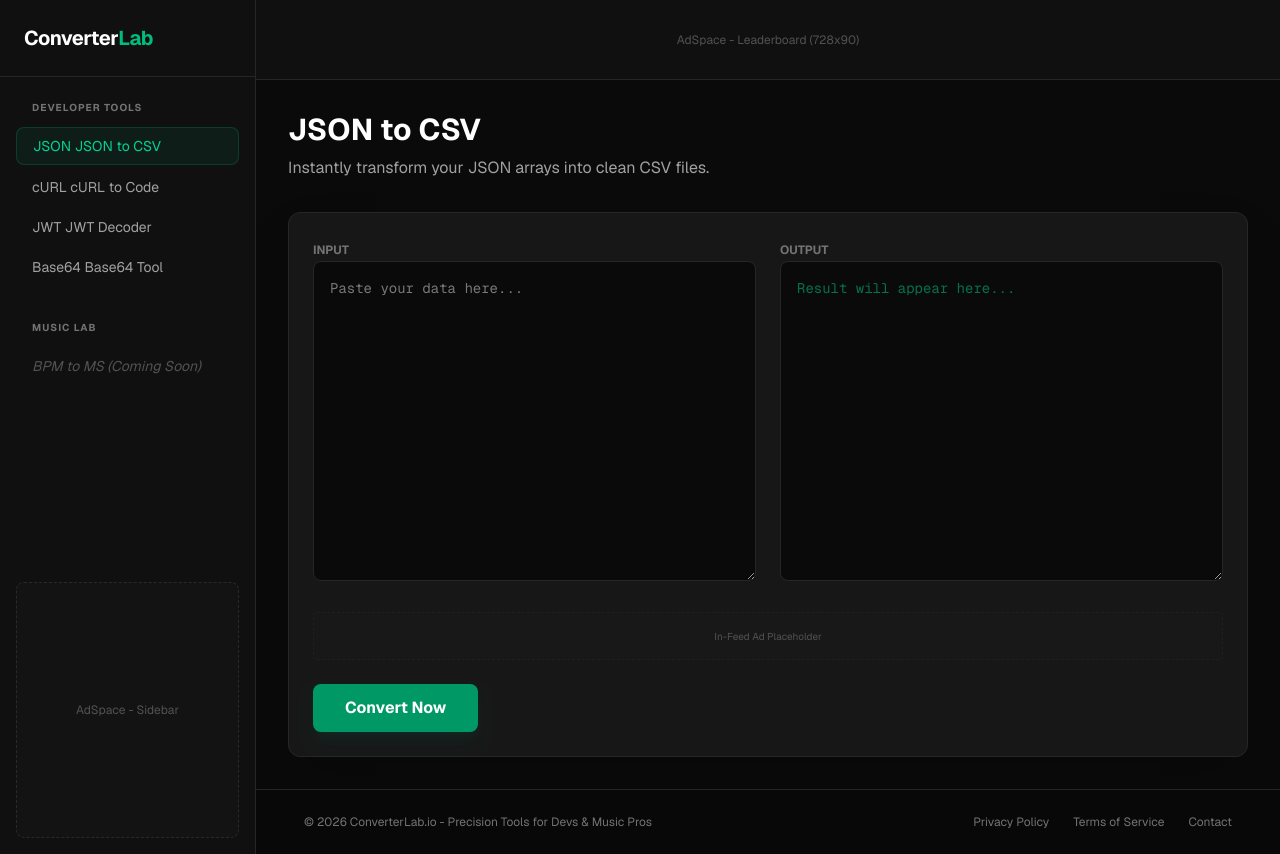
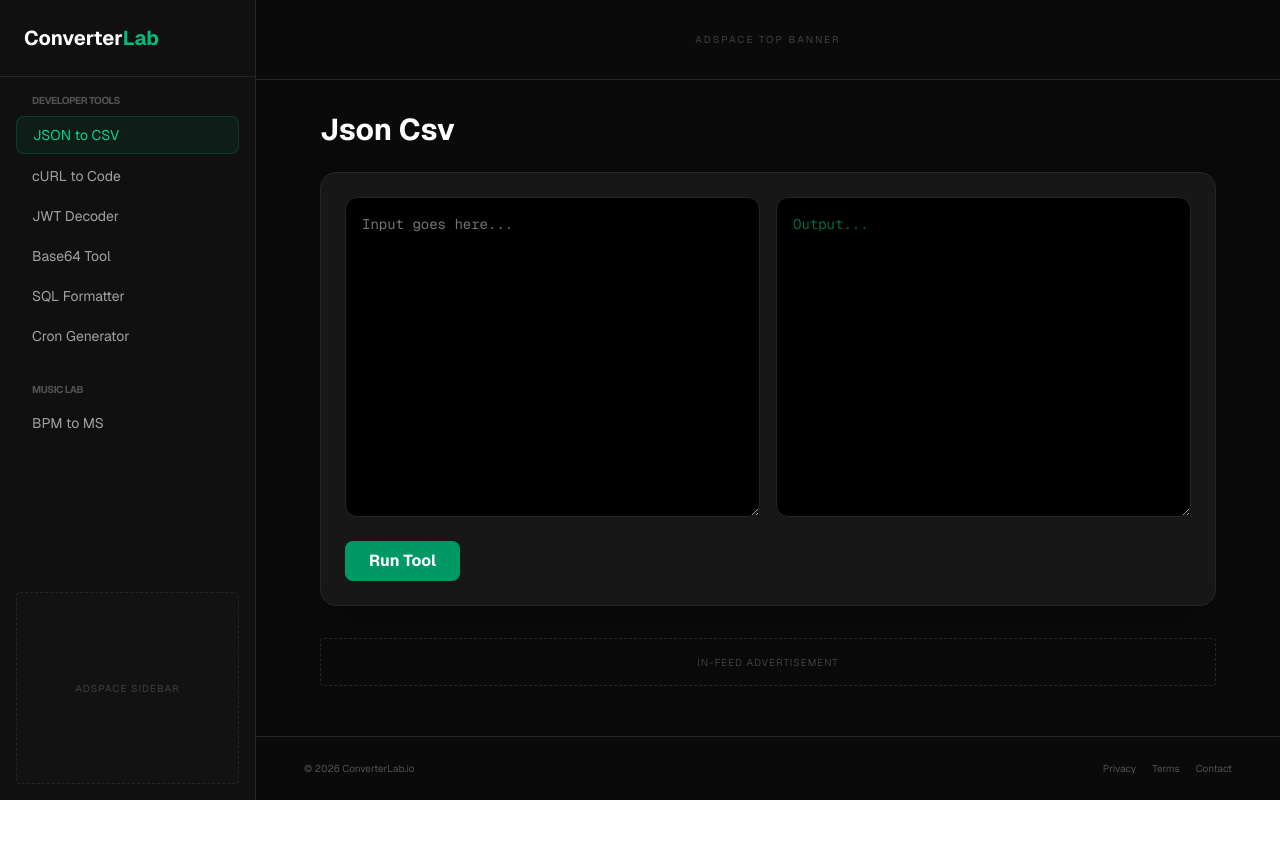
Before and after one commit to Jamminsvinyl/converterlab, a Next.js app: page / in a window 1280 px wide. After the commit the page ends 800 px from the top, so only its background shows below. Built offline with nearby package versions, Linux system fonts and the light colour scheme.

Commit message:
8-tool platform launch, music lab active

```diff
--- a/src/app/page.js
+++ b/src/app/page.js
@@ -7,14 +7,14 @@ export default function Home() {
   const [input, setInput] = useState("");
   const [output, setOutput] = useState("");
   const [error, setError] = useState("");
+  const [bpm, setBpm] = useState(120);
 
   const handleConvert = (actionType = "default") => {
     setError("");
     setOutput("");
-    if (!input.trim()) return;
+    try {
+      if (!input.trim() && activeTab !== "bpm-ms") return;
 
-    try {
-      // 1. JSON to CSV
       if (activeTab === "json-csv") {
         let data = JSON.parse(input);
         if (!Array.isArray(data)) data = [data];
@@ -22,161 +22,114 @@ export default function Home() {
         const rows = [headers.join(","), ...data.map(row => headers.map(h => `"${String(row[h] || '').replace(/"/g, '""')}"`).join(","))];
         setOutput(rows.join("\n"));
       }
-
-      // 2. cURL to Code
       else if (activeTab === "curl-code") {
         const urlMatch = input.match(/curl\s+["']?([^"'\s]+)["']?/);
-        if (!urlMatch) throw new Error("Invalid cURL command. Make sure it starts with 'curl'.");
-
-        const methodMatch = input.match(/-X\s+(\w+)/) || input.match(/--request\s+(\w+)/);
-        const method = methodMatch ? methodMatch[1] : (input.includes("--data") ? "POST" : "GET");
-
-        const jsCode = `fetch("${urlMatch[1]}", {
-  method: "${method}",
-  headers: {
-    "Content-Type": "application/json"
-  }
-}).then(res => res.json())
-  .then(data => console.log(data));`;
-
-        setOutput(jsCode);
+        if (!urlMatch) throw new Error("Invalid cURL. Start with 'curl'");
+        setOutput(`fetch("${urlMatch[1]}").then(r => r.json()).then(console.log);`);
       }
-
-      // 3. JWT Decoder
       else if (activeTab === "jwt-decoder") {
         const parts = input.split('.');
-        if (parts.length !== 3) throw new Error("Invalid JWT format. A valid JWT has 3 parts separated by dots.");
-
-        const decodeBase64Url = (str) => {
-          str = str.replace(/-/g, '+').replace(/_/g, '/');
-          return decodeURIComponent(atob(str).split('').map(c => '%' + ('00' + c.charCodeAt(0).toString(16)).slice(-2)).join(''));
-        };
-
-        const header = JSON.parse(decodeBase64Url(parts[0]));
-        const payload = JSON.parse(decodeBase64Url(parts[1]));
-
-        setOutput(JSON.stringify({ header, payload }, null, 2));
+        if (parts.length !== 3) throw new Error("Invalid JWT.");
+        const payload = JSON.parse(atob(parts[1].replace(/-/g, '+').replace(/_/g, '/')));
+        setOutput(JSON.stringify(payload, null, 2));
       }
-
-      // 4. Base64 Encode / Decode
       else if (activeTab === "base64") {
-        if (actionType === "encode") {
-          setOutput(btoa(unescape(encodeURIComponent(input))));
-        } else if (actionType === "decode") {
-          setOutput(decodeURIComponent(escape(atob(input))));
-        }
+        setOutput(actionType === "encode" ? btoa(input) : atob(input));
       }
-    } catch (e) {
-      setError(e.message || "An error occurred. Please check your input format.");
-    }
+      else if (activeTab === "sql-format") {
+        const keywords = ["SELECT", "FROM", "WHERE", "INSERT", "UPDATE", "DELETE", "JOIN", "LEFT JOIN", "GROUP BY", "ORDER BY"];
+        let formatted = input.replace(/\s+/g, " ");
+        keywords.forEach(key => formatted = formatted.replace(new RegExp(` ${key} `, "gi"), `\n${key} `));
+        setOutput(formatted.trim());
+      }
+      else if (activeTab === "cron-gen") {
+        setOutput("0 0 * * * (Example: Every day at midnight)");
+      }
+    } catch (e) { setError("Format error. Please check your input."); }
   };
 
-  // Dinamik Başlık ve Açıklamalar
-  const tabInfo = {
-    "json-csv": { title: "JSON to CSV", desc: "Instantly transform your JSON arrays into clean CSV files." },
-    "curl-code": { title: "cURL to JavaScript", desc: "Convert cURL commands to Fetch API instantly." },
-    "jwt-decoder": { title: "JWT Decoder", desc: "Decode JSON Web Tokens (JWT) securely in your browser." },
-    "base64": { title: "Base64 Encoder / Decoder", desc: "Encode text to Base64 or decode Base64 strings back to text." }
+  // Music Lab Calculation
+  const calculateBpm = (val) => {
+    setBpm(val);
+    const ms = (60000 / val).toFixed(2);
+    setOutput(`1/4 Note (Quarter): ${ms} ms\n1/8 Note (Eighth): ${(ms/2).toFixed(2)} ms\n1/16 Note (Sixteenth): ${(ms/4).toFixed(2)} ms`);
+  };
+
+  const tabs = {
+    "dev": [
+      { id: "json-csv", name: "JSON to CSV" },
+      { id: "curl-code", name: "cURL to Code" },
+      { id: "jwt-decoder", name: "JWT Decoder" },
+      { id: "base64", name: "Base64 Tool" },
+      { id: "sql-format", name: "SQL Formatter" },
+      { id: "cron-gen", name: "Cron Generator" }
+    ],
+    "music": [
+      { id: "bpm-ms", name: "BPM to MS" }
+    ]
   };
 
   return (
     <div className="flex min-h-screen bg-neutral-950 text-neutral-200 font-sans">
-
-      {/* SIDEBAR */}
       <aside className="w-64 border-r border-neutral-800 bg-neutral-900/50 hidden md:flex flex-col">
         <div className="p-6 border-b border-neutral-800">
-          <h1 className="text-xl font-bold text-white tracking-tight">Converter<span className="text-emerald-500">Lab</span></h1>
+          <h1 className="text-xl font-bold text-white">Converter<span className="text-emerald-500">Lab</span></h1>
         </div>
-        <nav className="flex-1 p-4 space-y-1 text-sm overflow-y-auto">
-
-          <div className="text-[10px] font-bold text-neutral-500 uppercase tracking-widest mb-3 mt-2 px-4">Developer Tools</div>
-
-          {Object.keys(tabInfo).map(tabKey => (
-            <button key={tabKey} onClick={() => { setActiveTab(tabKey); setInput(""); setOutput(""); setError(""); }}
-              className={`w-full text-left px-4 py-2 rounded-lg transition-all ${activeTab === tabKey ? 'bg-emerald-600/10 text-emerald-400 border border-emerald-500/20' : 'text-neutral-400 hover:bg-neutral-800 hover:text-neutral-200'}`}>
-              {tabInfo[tabKey].title.split(' ')[0]} {/* Sadece ilk kelimeler menüde temiz dursun diye kısa tutabiliriz, ama şimdilik tam isim daha iyi */}
-              {tabKey === 'json-csv' ? 'JSON to CSV' : tabKey === 'curl-code' ? 'cURL to Code' : tabKey === 'jwt-decoder' ? 'JWT Decoder' : 'Base64 Tool'}
-            </button>
+        <nav className="flex-1 p-4 space-y-1 overflow-y-auto">
+          <div className="text-[10px] font-bold text-neutral-600 uppercase mb-2 px-4 tracking-tighter">Developer Tools</div>
+          {tabs.dev.map(t => (
+            <button key={t.id} onClick={() => {setActiveTab(t.id); setInput(""); setOutput("");}} className={`w-full text-left px-4 py-2 rounded-lg text-sm transition ${activeTab === t.id ? 'bg-emerald-600/10 text-emerald-400 border border-emerald-500/20' : 'text-neutral-400 hover:bg-neutral-800'}`}>{t.name}</button>
           ))}
-
-          <div className="text-[10px] font-bold text-neutral-500 uppercase tracking-widest mb-3 mt-8 px-4">Music Lab</div>
-          <button disabled className="w-full text-left px-4 py-2 text-neutral-600 italic cursor-not-allowed">BPM to MS (Coming Soon)</button>
-
+          <div className="text-[10px] font-bold text-neutral-600 uppercase mb-2 mt-6 px-4 tracking-tighter">Music Lab</div>
+          {tabs.music.map(t => (
+            <button key={t.id} onClick={() => {setActiveTab(t.id); setInput(""); setOutput("");}} className={`w-full text-left px-4 py-2 rounded-lg text-sm transition ${activeTab === t.id ? 'bg-emerald-600/10 text-emerald-400 border border-emerald-500/20' : 'text-neutral-400 hover:bg-neutral-800'}`}>{t.name}</button>
+          ))}
         </nav>
-
-        {/* ADSENSE PLACEHOLDER: SIDEBAR */}
-        <div className="m-4 p-4 h-64 bg-neutral-800/20 border border-dashed border-neutral-700/50 rounded-lg flex items-center justify-center text-xs text-neutral-600">
-          AdSpace - Sidebar
-        </div>
+        <div className="m-4 p-4 h-48 bg-neutral-800/10 border border-dashed border-neutral-800 rounded flex items-center justify-center text-[10px] text-neutral-700 text-center uppercase tracking-widest">AdSpace Sidebar</div>
       </aside>
 
       <main className="flex-1 flex flex-col">
-        {/* ADSENSE PLACEHOLDER: TOP BANNER */}
-        <div className="w-full h-20 bg-neutral-900/50 border-b border-neutral-800 flex items-center justify-center text-xs text-neutral-600">
-          AdSpace - Leaderboard (728x90)
-        </div>
+        <div className="w-full h-20 border-b border-neutral-800 flex items-center justify-center text-[10px] text-neutral-700 uppercase tracking-[0.2em]">AdSpace Top Banner</div>
+        <div className="p-8 flex-1">
+          <div className="max-w-4xl mx-auto">
+            <h2 className="text-3xl font-bold text-white mb-6 capitalize">{activeTab.replace('-', ' ')}</h2>
 
-        <div className="p-8 flex-1 overflow-y-auto">
-          <div className="max-w-5xl mx-auto">
-            <h2 className="text-3xl font-bold text-white mb-2">{tabInfo[activeTab].title}</h2>
-            <p className="text-neutral-400 mb-8">{tabInfo[activeTab].desc}</p>
-
-            <div className="bg-neutral-900 border border-neutral-800 rounded-xl p-6 shadow-2xl">
-              {error && <div className="mb-4 bg-red-950/30 border border-red-900/50 text-red-400 p-3 rounded-lg text-sm">{error}</div>}
-
-              <div className="grid grid-cols-1 lg:grid-cols-2 gap-6">
-                <div className="space-y-2">
-                  <label className="text-xs font-bold text-neutral-500 uppercase">Input</label>
-                  <textarea
-                    className="w-full h-80 bg-neutral-950 border border-neutral-800 rounded-lg p-4 text-sm font-mono focus:border-emerald-500 outline-none transition-colors"
-                    value={input}
-                    onChange={(e) => setInput(e.target.value)}
-                    placeholder="Paste your data here..."
-                    spellCheck="false"
-                  />
+            <div className="bg-neutral-900 border border-neutral-800 rounded-2xl p-6 shadow-2xl">
+              {activeTab === "bpm-ms" ? (
+                <div className="space-y-6">
+                  <label className="block text-sm font-medium text-neutral-400">Enter BPM (Tempo)</label>
+                  <input type="number" value={bpm} onChange={(e) => calculateBpm(e.target.value)} className="w-full bg-black border border-neutral-800 rounded-lg p-4 text-2xl font-mono text-emerald-400 outline-none focus:border-emerald-500" />
+                  <pre className="p-6 bg-black rounded-xl border border-neutral-800 text-emerald-500 font-mono">{output || "Calculation will appear here..."}</pre>
                 </div>
-
-                <div className="space-y-2">
-                  <label className="text-xs font-bold text-neutral-500 uppercase">Output</label>
-                  <textarea
-                    className="w-full h-80 bg-neutral-950 border border-neutral-800 rounded-lg p-4 text-sm font-mono text-emerald-400 outline-none"
-                    value={output}
-                    readOnly
-                    placeholder="Result will appear here..."
-                    spellCheck="false"
-                  />
-                </div>
-              </div>
-
-              {/* ADSENSE PLACEHOLDER: ABOVE BUTTON */}
-              <div className="my-6 h-12 bg-neutral-800/10 border border-dashed border-neutral-800/50 rounded flex items-center justify-center text-[10px] text-neutral-600">
-                In-Feed Ad Placeholder
-              </div>
-
-              <div className="mt-2 flex items-center gap-4">
-                {/* EĞER TAB BASE64 İSE İKİ BUTON GÖSTER, DEĞİLSE TEK BUTON */}
-                {activeTab === "base64" ? (
-                  <>
-                    <button onClick={() => handleConvert('encode')} className="px-8 py-3 bg-emerald-600 hover:bg-emerald-500 text-white font-bold rounded-lg transition-all active:scale-95 shadow-lg shadow-emerald-900/20">Encode Base64</button>
-                    <button onClick={() => handleConvert('decode')} className="px-8 py-3 border border-emerald-600/50 text-emerald-500 hover:bg-emerald-600/10 font-bold rounded-lg transition-all active:scale-95">Decode Base64</button>
-                  </>
-                ) : (
-                  <button onClick={() => handleConvert()} className="px-8 py-3 bg-emerald-600 hover:bg-emerald-500 text-white font-bold rounded-lg transition-all active:scale-95 shadow-lg shadow-emerald-900/20">Convert Now</button>
-                )}
-
-                {output && <button onClick={() => navigator.clipboard.writeText(output)} className="ml-auto px-6 py-3 bg-neutral-800 hover:bg-neutral-700 text-white rounded-lg transition-colors text-sm font-medium">Copy to Clipboard</button>}
-              </div>
+              ) : (
+                <>
+                  <div className="grid grid-cols-1 lg:grid-cols-2 gap-4">
+                    <textarea className="h-80 bg-black border border-neutral-800 rounded-xl p-4 text-sm font-mono outline-none focus:border-emerald-500" value={input} onChange={(e) => setInput(e.target.value)} placeholder="Input goes here..." />
+                    <textarea className="h-80 bg-black border border-neutral-800 rounded-xl p-4 text-sm font-mono text-emerald-400 outline-none" value={output} readOnly placeholder="Output..." />
+                  </div>
+                  <div className="mt-6 flex gap-3 items-center">
+                    {activeTab === "base64" ? (
+                      <>
+                        <button onClick={() => handleConvert("encode")} className="px-6 py-2 bg-emerald-600 hover:bg-emerald-500 text-white font-bold rounded-lg transition-all active:scale-95">Encode</button>
+                        <button onClick={() => handleConvert("decode")} className="px-6 py-2 border border-emerald-600 text-emerald-500 rounded-lg">Decode</button>
+                      </>
+                    ) : (
+                      <button onClick={() => handleConvert()} className="px-6 py-2 bg-emerald-600 hover:bg-emerald-500 text-white font-bold rounded-lg transition-all active:scale-95">Run Tool</button>
+                    )}
+                    {output && <button onClick={() => navigator.clipboard.writeText(output)} className="ml-auto text-xs text-neutral-500 hover:text-white underline">Copy to Clipboard</button>}
+                  </div>
+                </>
+              )}
             </div>
+            <div className="mt-8 h-12 border border-dashed border-neutral-800 rounded flex items-center justify-center text-[10px] text-neutral-700 uppercase tracking-widest">In-Feed Advertisement</div>
           </div>
         </div>
-
-        {/* FOOTER */}
-        <footer className="border-t border-neutral-800 p-6 text-xs text-neutral-500 flex flex-col md:flex-row justify-between items-center px-12 bg-black/20 gap-4">
-          <div>© 2026 ConverterLab.io - Precision Tools for Devs & Music Pros</div>
-          <div className="flex gap-6">
-            <a href="/privacy" className="hover:text-emerald-500 transition-colors">Privacy Policy</a>
-            <a href="/terms" className="hover:text-emerald-500 transition-colors">Terms of Service</a>
-            <a href="mailto:hello@converterlab.io" className="hover:text-emerald-500 transition-colors">Contact</a>
+        <footer className="p-6 border-t border-neutral-800 flex justify-between items-center text-[10px] text-neutral-600 px-12">
+          <div>© 2026 ConverterLab.io</div>
+          <div className="flex gap-4">
+            <a href="/privacy" className="hover:text-emerald-500">Privacy</a>
+            <a href="/terms" className="hover:text-emerald-500">Terms</a>
+            <a href="mailto:hello@converterlab.io" className="hover:text-emerald-500">Contact</a>
           </div>
         </footer>
       </main>
```
